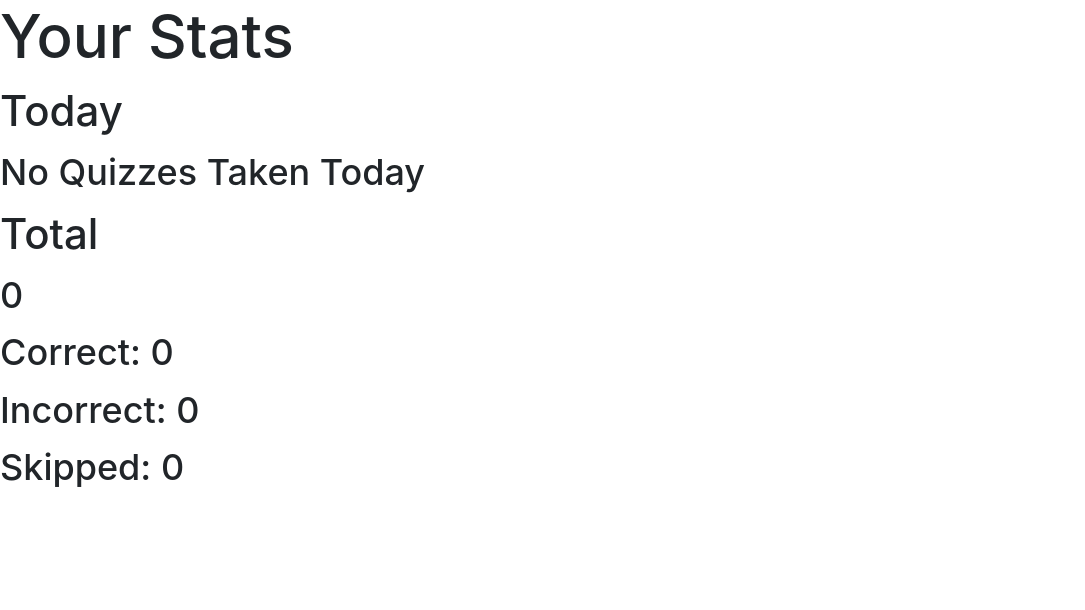
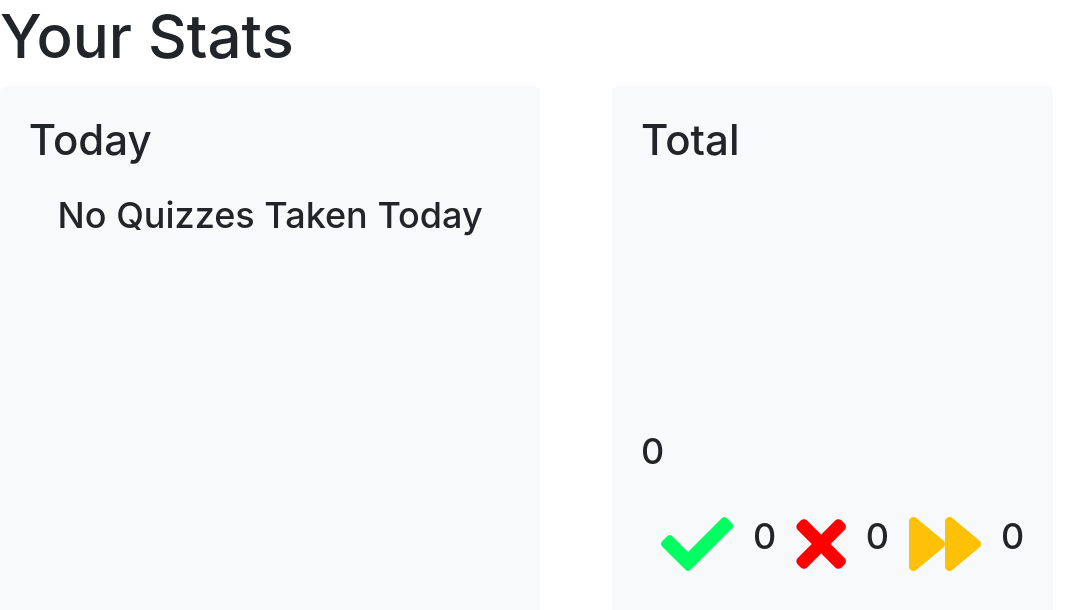
Before and after one commit to CurtainUp/speech-dewey, a React (Create React App) app: page /stats in a window 1280 px wide. Shown: the top 610 px of the page, without its empty margins (0-1085 px from the left). Built offline with nearby package versions, Linux system fonts and the light colour scheme; no server answers.

Commit message:
Added recharts npm and did styling to make stats page less wordy and more visual

```diff
--- a/package.json
+++ b/package.json
@@ -8,9 +8,11 @@
     "node-sass": "^4.10.0",
     "react": "^16.6.3",
     "react-dom": "^16.6.3",
+    "react-minimal-pie-chart": "^3.3.0",
     "react-router-dom": "^4.3.1",
     "react-scripts": "2.1.1",
-    "reactstrap": "^6.5.0"
+    "reactstrap": "^6.5.0",
+    "recharts": "^1.4.1"
   },
   "scripts": {
     "start": "react-scripts start",
--- a/src/components/stats/Stats.js
+++ b/src/components/stats/Stats.js
@@ -3,7 +3,7 @@ import { Container, Row, Col } from 'reactstrap';
 import API from "../../modules/API/API"
 import UserSession from '../../modules/User/UserSession'
 import moment from 'moment'
-
+import { ResponsiveContainer, PieChart, Pie } from 'recharts'
 export default class Stats extends Component {
   state = {
     dailyCorrect: 0,
@@ -49,7 +49,6 @@ export default class Stats extends Component {
   // Calculates total cards answered today
   getDailyAnswered = () => {
     let total = this.state.dailyCorrect + this.state.dailyIncorrect + this.state.dailySkipped
-    console.log(total)
     return total
   }
 
@@ -66,7 +65,6 @@ export default class Stats extends Component {
   setActivity = () => {
     if (this.state.dailyCorrect !== 0 || this.state.dailyIncorrect !== 0 || this.state.dailySkipped !== 0) {
       let dailyActivity = true
-      console.log(dailyActivity)
       return this.props.resetActivity(dailyActivity)
     }
   }
@@ -75,14 +73,27 @@ export default class Stats extends Component {
   dailyDisplay() {
     if (this.props.activeToday === true) {
       return <Col>
+        <ResponsiveContainer height={250} width="100%">
+          <PieChart width={400} height={250}>
+            <Pie data={[{ name: 'Daily Correct', value: this.state.dailyCorrect, fill: '#00ff60' }, { name: 'Daily Incorrect', value: this.state.dailyIncorrect, fill: '#ff0000' },
+            { name: 'Daily Skipped', value: this.state.dailySkipped, fill: '#ffc107' }]} dataKey="value" nameKey="name" cx="50%" cy="50%" isAnimationActive={false} />
+          </PieChart>
+        </ResponsiveContainer>
         <h4>{this.state.dailyPercentCorrect}</h4>
-        <h4>Correct: {this.state.dailyCorrect}</h4>
-        <h4>Incorrect: {this.state.dailyIncorrect}</h4>
-        <h4>Skipped: {this.state.dailySkipped}</h4>
+        <Row className="d-flex inline">
+          <div className="d-flex inline align-items-center mx-3">
+            <i className="fas fa-check form-icon" style={{ color: "#00ff60" }}></i> <h4>{this.state.dailyCorrect}</h4>
+            <i className="fas fa-times form-icon" style={{ color: "#ff0000" }}></i> <h4>{this.state.dailyIncorrect}</h4>
+            <i className="fas fa-forward form-icon" style={{ color: "#ffc107" }}></i> <h4>{this.state.dailySkipped}</h4>
+          </div>
+        </Row>
       </Col>
     } else {
       return <Col>
-        <h4>No Quizzes Taken Today</h4>
+        <div className="m-3">
+
+          <h4>No Quizzes Taken Today</h4>
+        </div>
       </Col>
     }
   }
@@ -156,15 +167,29 @@ export default class Stats extends Component {
         <Row>
           <h1>Your Stats</h1>
         </Row>
-        <Row>
-          <h3>Today</h3>
-          {this.dailyDisplay()}
-          <Col>
-            <h3>Total</h3>
-            <h4>{this.state.totalPercentCorrect}</h4>
-            <h4>Correct: {this.state.overallCorrect}</h4>
-            <h4>Incorrect: {this.state.overallIncorrect}</h4>
-            <h4>Skipped: {this.state.overallSkipped}</h4>
+        <Row className="d-flex inline">
+          <Col className="stat-card">
+            <div className="m-3">
+              <h3>Today</h3>
+              {this.dailyDisplay()}
+            </div>
+          </Col>
+          <Col className="stat-card">
+            <div className="m-3">
+              <h3>Total</h3>
+              <ResponsiveContainer height={250} width="100%">
+                <PieChart width={400} height={250}>
+                  <Pie data={[{ name: 'Total Correct', value: this.state.overallCorrect, fill: '#00ff60' }, { name: 'Total Incorrect', value: this.state.overallIncorrect, fill: '#ff0000' },
+                  { name: 'Total Skipped', value: this.state.overallSkipped, fill: '#ffc107' }]} dataKey="value" nameKey="name" cx="50%" cy="50%" />
+                </PieChart>
+              </ResponsiveContainer>
+              <h4>{this.state.totalPercentCorrect}</h4>
+              <Row className="d-flex inline align-items-center">
+                <i className="fas fa-check form-icon" style={{ color: "#00ff60" }}></i> <h4>{this.state.overallCorrect}</h4>
+                <i className="fas fa-times form-icon" style={{ color: "#ff0000" }}></i> <h4>{this.state.overallIncorrect}</h4>
+                <i className="fas fa-forward form-icon" style={{ color: "#ffc107" }}></i> <h4>{this.state.overallSkipped}</h4>
+              </Row>
+            </div>
           </Col>
         </Row>
       </Container>
--- a/src/index.scss
+++ b/src/index.scss
@@ -59,4 +59,15 @@ img {
   font-size: 5em
 }
 
+.stat-card {
+  background-color: $light;
+  border: none;
+  border-radius: .25rem;
+  margin-right: 3em;
+}
+
+.stat-card > i {
+  flex-basis: 20%;
+}
+
 @import "../node_modules/bootstrap/scss/bootstrap"
```
Also changed, not shown: 1 other file (tests, documents, lock files or other folders).
